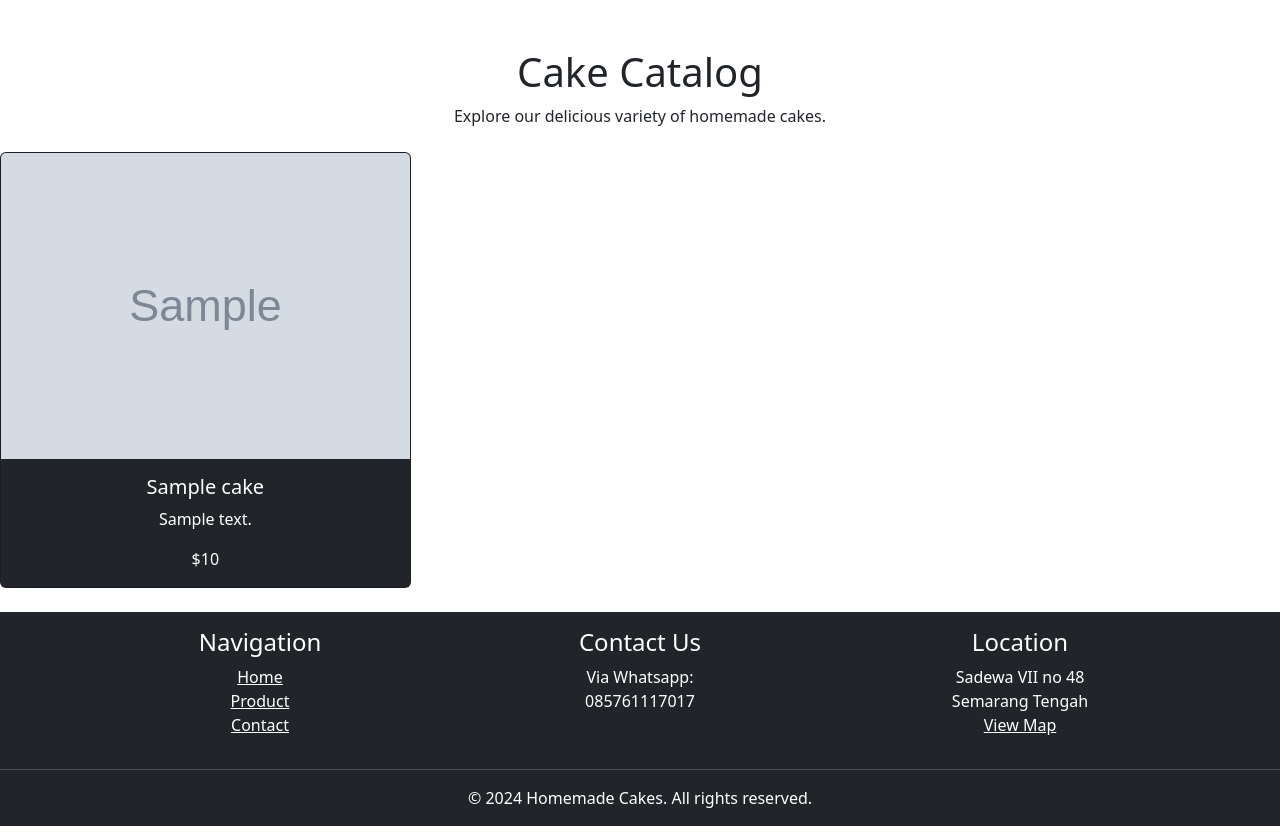
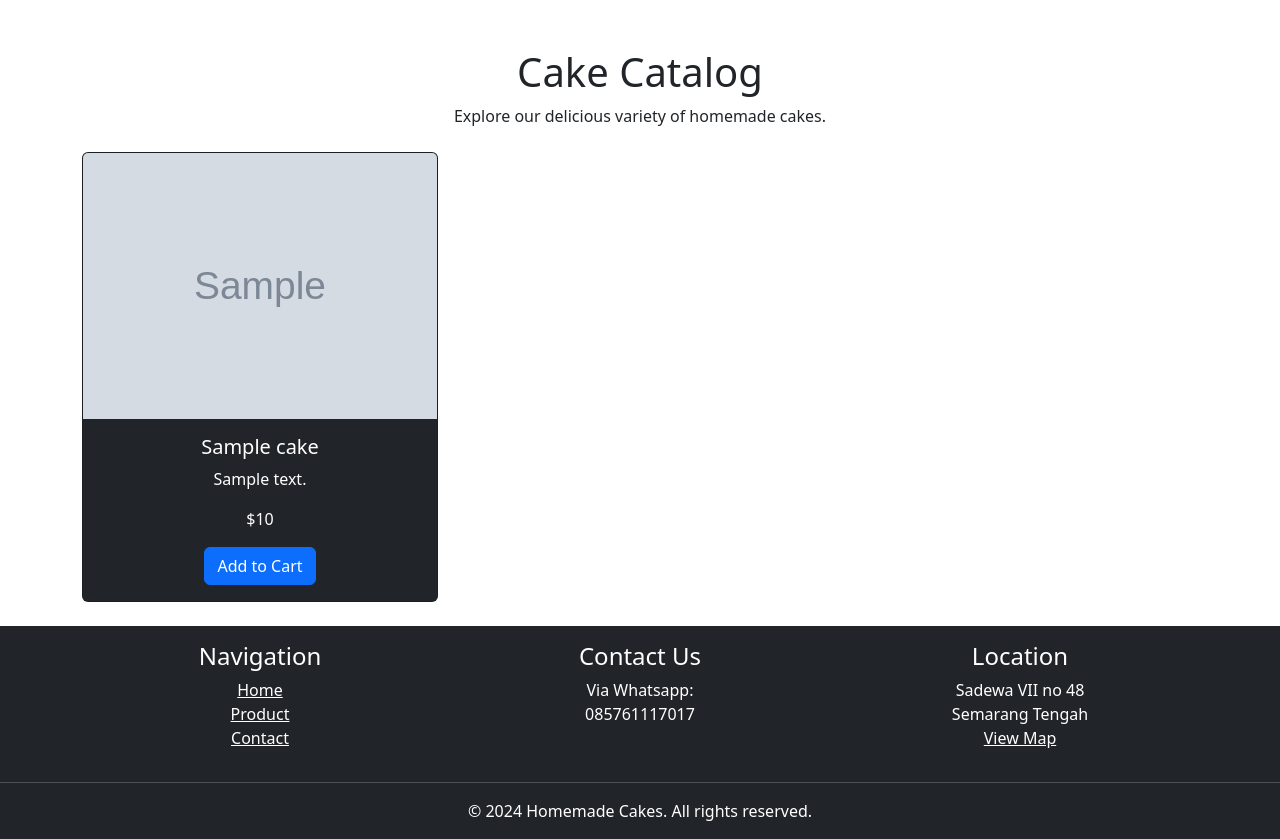
Before and after one commit to echinesia/benoite, a CodeIgniter 4 app: the page made by app/Views/cake_catalog.php in a window 1280 px wide. Shown: the part 56-895 px from the top of the page. Run offline with PHP 8.4 and a stand-in for CodeIgniter, Linux system fonts and the light colour scheme; the template is opened without the code that fills it: most values are stand-ins (such as "Sample title", 1, 10 or a date in 2020); grey boxes marked "Sample" are stand-in pictures; some libraries are stand-ins or nearby versions.

Commit message:
nambah list kue

```diff
--- a/app/Views/cake_catalog.php
+++ b/app/Views/cake_catalog.php
@@ -3,6 +3,7 @@
 <div class="text-center">
     <h1>Cake Catalog</h1>
     <p>Explore our delicious variety of homemade cakes.</p>
+    <div class="container">
         <div class="row mt-4">
             <?php if (!empty($cakes) && is_array($cakes)) : ?>
                 <?php foreach ($cakes as $cake) : ?>
@@ -16,6 +17,7 @@
                                 <h5 class="card-title"><?= esc($cake['name']) ?></h5>
                                 <p class="card-text"><?= esc($cake['description']) ?></p>
                                 <p class="card-text">$<?= esc($cake['price']) ?></p>
+                                <a href="<?= base_url('cart/add/' . esc($cake['id'])) ?>" class="btn btn-primary">Add to Cart</a>
                             </div>
                         </div>
                     </div>
@@ -25,5 +27,6 @@
             <?php endif; ?>
         </div>
     </div>
+</div>
 
 <?= $this->include('layouts/footer') ?>
```
Also changed, not shown: 5 other files. Lines whose indentation alone changed are shown as unchanged.
